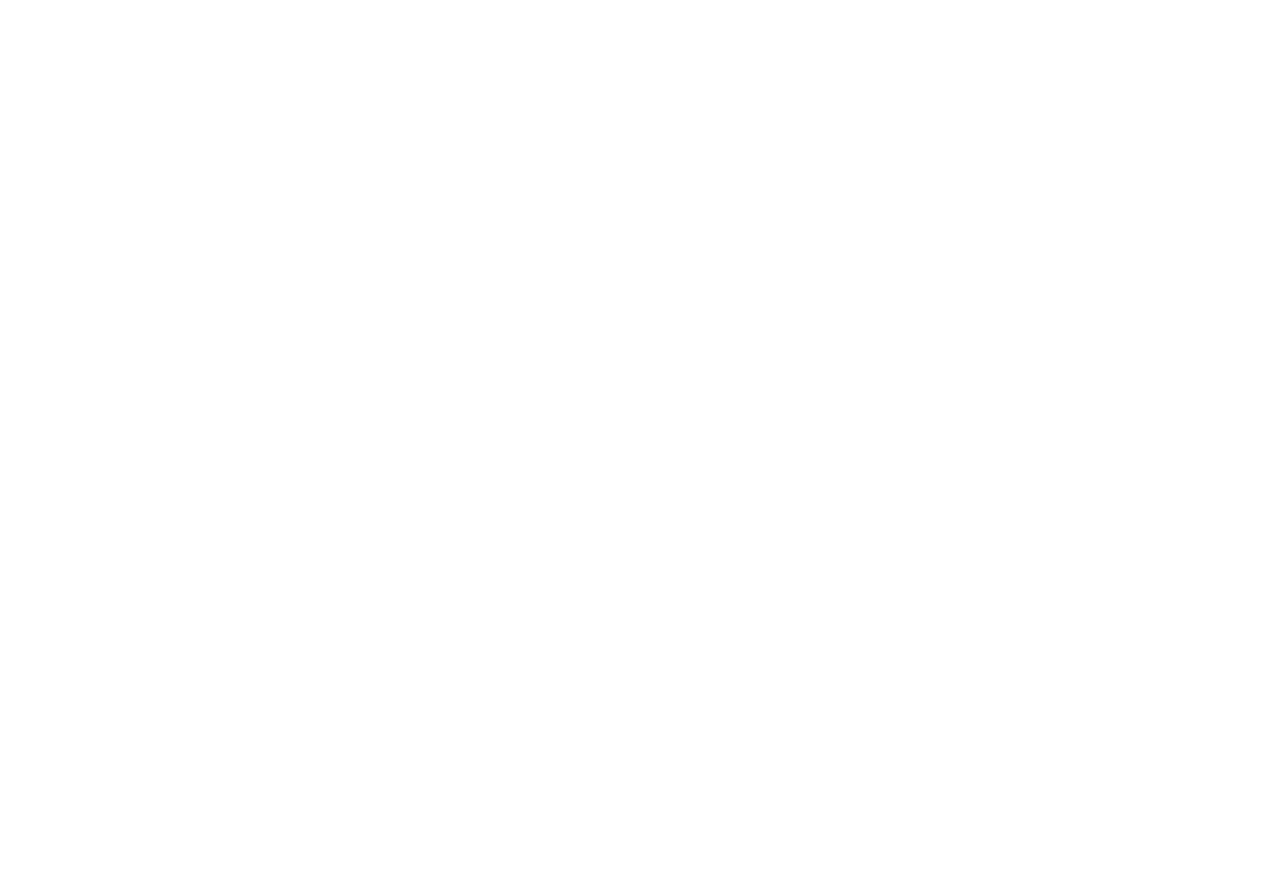
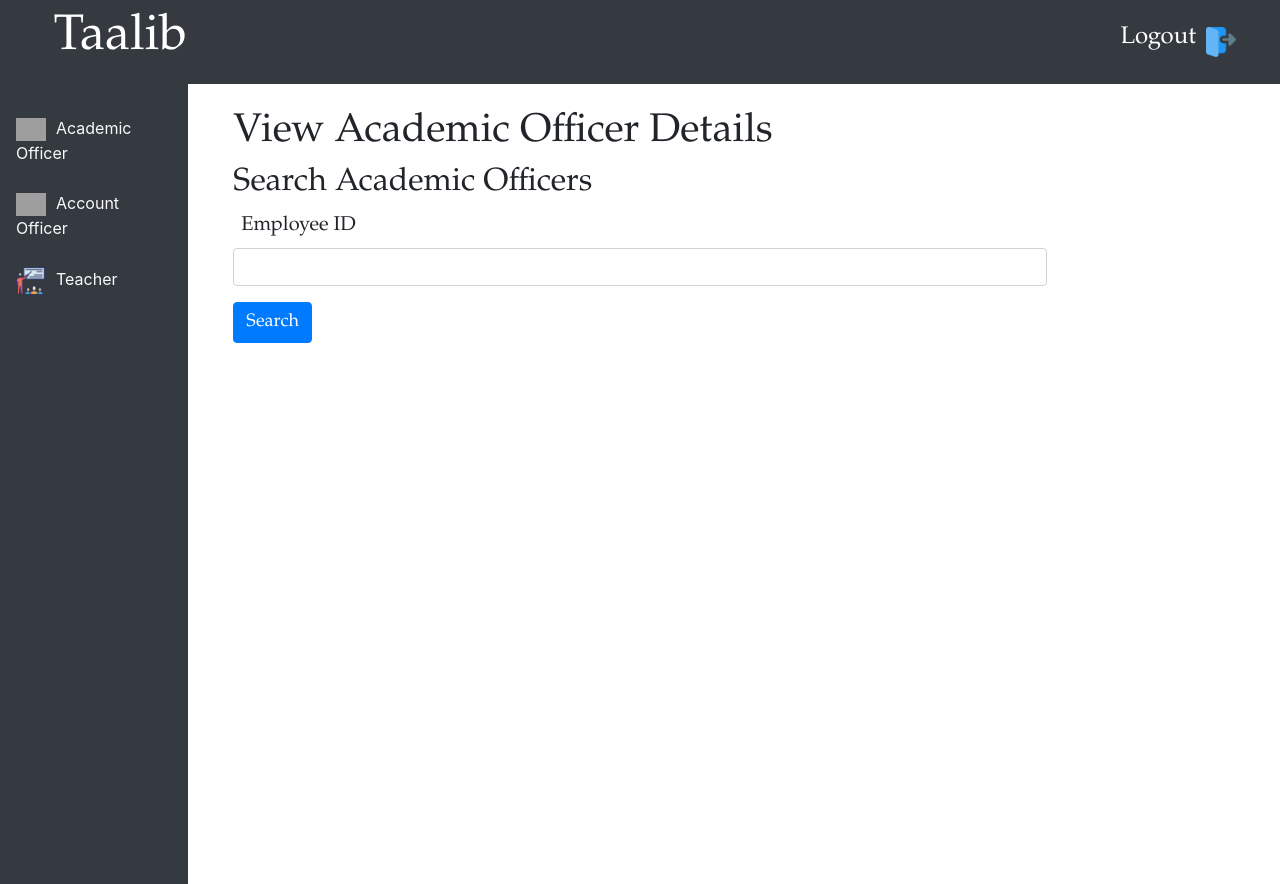
Before and after one commit to Muhammad-Hasham/Taalib, a React (Create React App) app in the folder Frontend/taalib/: page /ManageAcaOfficer/viewAcaOfficer in a window 1280 px wide. Before the commit this address had no page. Before the commit the page ends 800 px from the top, so only its background shows below. Built offline with nearby package versions, Linux system fonts and the light colour scheme; grey boxes are pictures that could not be loaded.

Commit message:
View Functionality for Academic Officer complete

```diff
--- a/Frontend/taalib/src/App.js
+++ b/Frontend/taalib/src/App.js
@@ -18,7 +18,7 @@
 import DeleteAcaOfficer from "./components/pages/AcademicOfficer/DeleteAcaOfficer";
 import AcaOffDelete from "./components/pages/AcademicOfficer/delete";
 import EditAcaOfficer from "./components/pages/AcademicOfficer/editAcaOfficer";
-//import ViewAcaOfficer from "./components/pages/AcademicOfficer/viewAcaOfficer";
+import ViewAcaOfficer from "./components/pages/AcademicOfficer/viewAcaOfficer";
 
 function App() {
   return (
@@ -76,11 +76,11 @@
           element={<AcaOffInfo />}
         />
 
-        {/* <Route path="/ManageAcaOfficer/viewAcaOfficer" element={<ViewAcaOfficer />} />
+        <Route path="/ManageAcaOfficer/viewAcaOfficer" element={<ViewAcaOfficer />} />
         <Route
           path="/ManageAcaOfficer/viewAcaOfficer/SearchResult"
           element={<AcaOffInfo />}
-        /> */}
+        />
 
       </Routes>
     </BrowserRouter>
--- /dev/null
+++ b/Frontend/taalib/src/components/pages/AcademicOfficer/searchForm.js
@@ -0,0 +1,60 @@
+import React, { useState} from "react";
+import axios from "axios";
+import { useNavigate } from "react-router-dom";
+
+function SearchForm() {
+    const navigate = useNavigate();
+    const [searchString, setSearchString] = useState("");
+
+    const handleSearch = async (e) => {
+
+        let token = localStorage.getItem("user");
+        token = JSON.parse(token);
+        token = token.token
+    e.preventDefault();
+
+    const data = {
+      employeeId: String(searchString),
+      };
+
+    try {
+      const response = await axios.get(
+        `http://localhost:3001/api/academicOfficer/retrieve/${data.employeeId}`,
+        {
+          headers: { Authorization: token },
+        }
+      );
+
+      localStorage.setItem("acaofficer", JSON.stringify(response.data));
+      navigate("/ManageAcaOfficer/ViewAcaOfficer/SearchResult");
+    } catch (error) {
+      alert("Academic Officer not found");
+    }
+  };
+
+  return (
+    <div className="container">
+      <br />
+      <h1>View Academic Officer Details</h1>
+      <h2>Search Academic Officers</h2>
+      <form onSubmit={handleSearch}>
+        <div className="form-group">
+          <label htmlFor="name">Employee ID</label>
+          <input
+            type="String"
+            className="form-control"
+            id="employeeId"
+            value={searchString}
+            onChange={(e) => setSearchString(e.target.value)}
+            required
+          />
+        </div>
+        <button type="submit" className="btn btn-primary">
+          Search
+        </button>
+         </form>
+    </div>
+  );
+}
+
+export default SearchForm;
--- /dev/null
+++ b/Frontend/taalib/src/components/pages/AcademicOfficer/viewAcaOfficer.js
@@ -0,0 +1,26 @@
+import React from "react";
+import NavBar from "../nav";
+import SideBar from "../sideBar";
+import SearchForm from "./searchForm";
+
+function ViewAcaOfficer() {
+  const user = JSON.parse(localStorage.getItem("user"));
+
+  return (
+    <div>
+      <NavBar />
+      <div>
+        <div className="row">
+          <div className="col-md-2">
+            <SideBar />
+          </div>
+          <div className="col-md-8">
+            <SearchForm />
+          </div>
+        </div>
+      </div>
+    </div>
+  );
+}
+
+export default ViewAcaOfficer;
```
